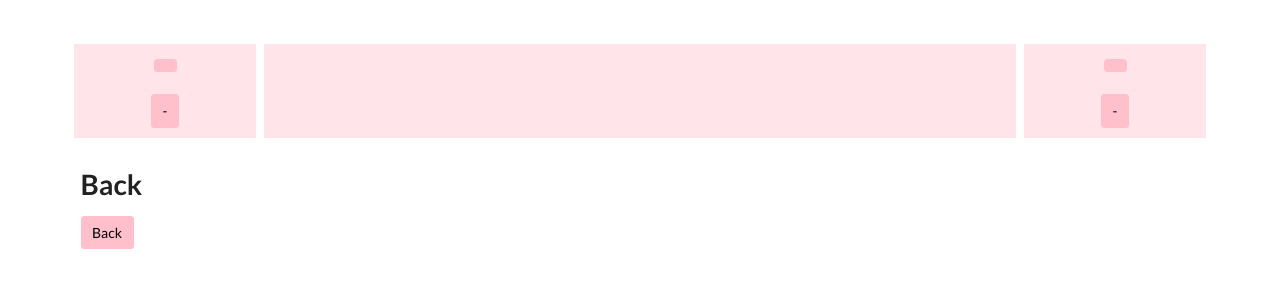
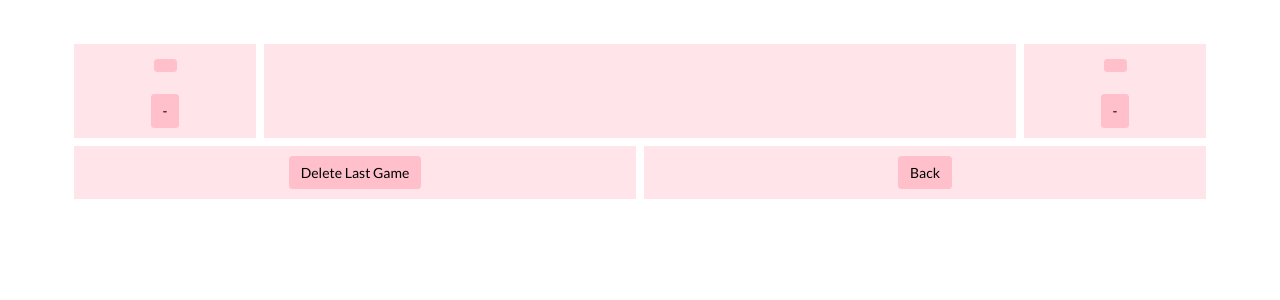
Before and after one commit to DarrenRobinson500/delicium, a Django app: page /tennis_match_start in a window 1280 px wide. Shown: the top 300 px of the page. Run offline with Django 4.2, Linux system fonts and the light colour scheme; some libraries are stand-ins or nearby versions.

Commit message:
Got tennis working

```diff
--- a/app/models.py
+++ b/app/models.py
@@ -481,6 +481,9 @@ class TennisSet(Model):
         if len(games) == 0: return 1
         return games[0].game_no + 1
 
+    def delete_last_game(self):
+        games = TennisGame.objects.filter(set=self).order_by('-game_no')
+        if len(games) > 0: games[0].delete()
 
 class TennisGame(Model):
     set = ForeignKey(TennisSet, null=True, blank=True, on_delete=CASCADE)
--- a/app/templates/tennis_match.html
+++ b/app/templates/tennis_match.html
@@ -24,8 +24,14 @@
         </div>
     </div>
 
-<h1>Back</h1>
-<a class="btn btn-yak" href="{% url 'tennis' %}">Back</a><br><br>
+    <div class="row">
+        <div class="col-sm-6" style="background-color: #ffe5ea; padding: 10px; border: 4px solid white; text-align: center">
+            <a class="btn btn-yak" href="{% url 'tennis_delete_game' set.id %}">Delete Last Game</a>
+        </div>
+        <div class="col-sm-6" style="background-color: #ffe5ea; padding: 10px; border: 4px solid white; text-align: center">
+            <a class="btn btn-yak" href="{% url 'tennis' %}">Back</a>
+        </div>
+    </div>
 
 
 {% endblock %}
--- a/app/views.py
+++ b/app/views.py
@@ -589,3 +589,10 @@ def tennis_score(request, id, a, b):
     match.save()
     context = {"match": match, "set": set}
     return render(request, 'tennis_match.html', context)
+
+def tennis_delete_game(request, id):
+    set = TennisSet.objects.get(id=id)
+    match = set.match
+    set.delete_last_game()
+    context = {"match": match, "set": set}
+    return render(request, 'tennis_match.html', context)
--- a/main/urls.py
+++ b/main/urls.py
@@ -74,5 +74,6 @@ urlpatterns = [
     path('tennis_match_start', tennis_match_start, name='tennis_match_start'),
     path('tennis_match/<id>', tennis_match, name='tennis_match'),
     path('tennis_score/<id>/<a>/<b>', tennis_score, name='tennis_score'),
+    path('tennis_delete_game/<id>', tennis_delete_game, name='tennis_delete_game'),
 
 ] + static(settings.MEDIA_URL, document_root=settings.MEDIA_ROOT)
```
